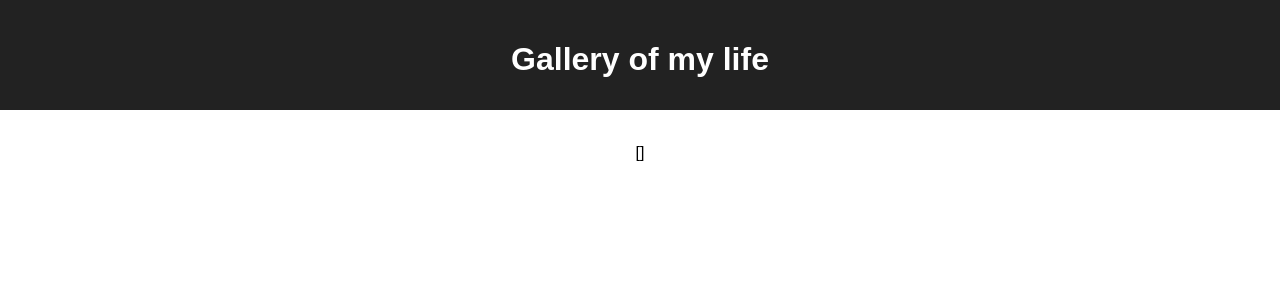
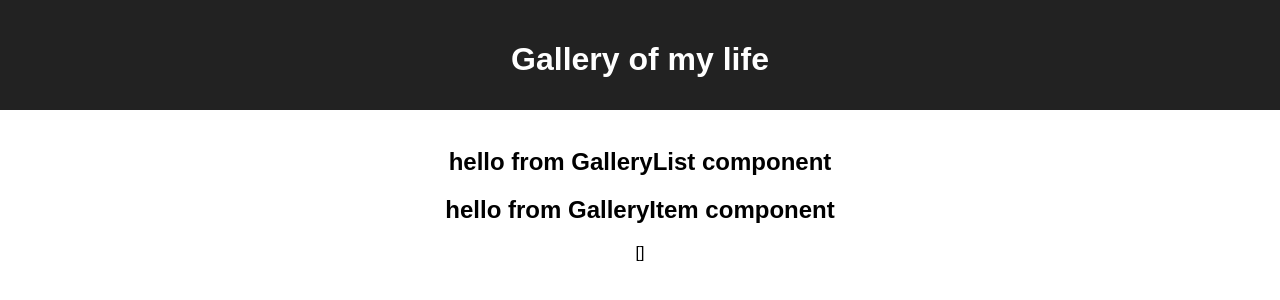
Before and after one commit to jordanNewberry21/react-gallery, a React (Create React App) app: page / in a window 1280 px wide. Shown: the top 300 px of the page. Built offline with nearby package versions, Linux system fonts and the light colour scheme; no server answers.

Commit message:
created and connected GalleryList and GalleryItem components

```diff
--- a/src/components/App/App.js
+++ b/src/components/App/App.js
@@ -1,6 +1,7 @@
 import React, { Component } from 'react';
 import axios from 'axios';
 import './App.css';
+import GalleryList from '../GalleryList/GalleryList'
 
 class App extends Component {
   state = {
@@ -35,6 +36,7 @@ class App extends Component {
           <h1 className="App-title">Gallery of my life</h1>
         </header>
         <br/>
+        <GalleryList images={this.state.imageList}/>
         <p>{JSON.stringify(this.state.imageList)}</p>
       </div>
     );
--- /dev/null
+++ b/src/components/GalleryItem/GalleryItem.js
@@ -0,0 +1,13 @@
+import React, { Component } from 'react';
+
+class GalleryItem extends Component{
+    render(){
+        return(
+            <div>
+                <h2>hello from GalleryItem component</h2>
+            </div>
+        ) // end return
+    } // end render
+} // end class
+
+export default GalleryItem;
--- /dev/null
+++ b/src/components/GalleryList/GalleryList.js
@@ -0,0 +1,15 @@
+import React, { Component } from 'react';
+import GalleryItem from '../GalleryItem/GalleryItem'
+
+class GalleryList extends Component{
+    render(){
+        return(
+            <div>
+                <h2>hello from GalleryList component</h2>
+                <GalleryItem />
+            </div>
+        ) // end return
+    } // end render
+} // end class
+
+export default GalleryList;
```
